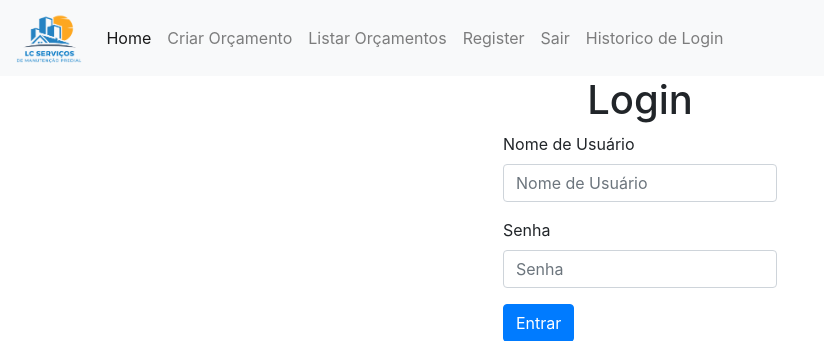
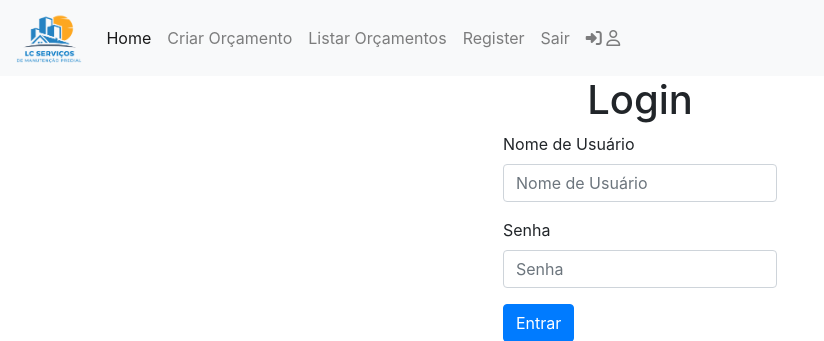
Before and after one commit to mardioba/orcamento, a Django app: a page that uses orcamento/templates/base.html in a window 1280 px wide. Shown: the top 341 px of the page, without its empty margins (0-824 px from the left). Run offline with Django 5.2, Linux system fonts and the light colour scheme; some libraries are stand-ins or nearby versions.

Commit message:
add icone historico login

```diff
--- a/orcamento/templates/base.html
+++ b/orcamento/templates/base.html
@@ -47,7 +47,7 @@
           <a class="nav-item nav-link" href="{% url 'listar_orcamentos' %}">Listar Orçamentos</a>
           <a class="nav-item nav-link" href="{% url 'register' %}" tabindex="-1" aria-disabled="true">Register</a>
           <a class="nav-item nav-link" href="{% url 'sair' %}">Sair</a>
-          <a class="nav-item nav-link" href="{% url 'user_logins' %}">Historico de Login</a>
+          <a class="nav-item nav-link" href="{% url 'user_logins' %}"><i class="fa-solid fa-right-to-bracket"></i> <i class="fa-regular fa-user"></i></a>
         </div>
       </div>
     </nav>
```
